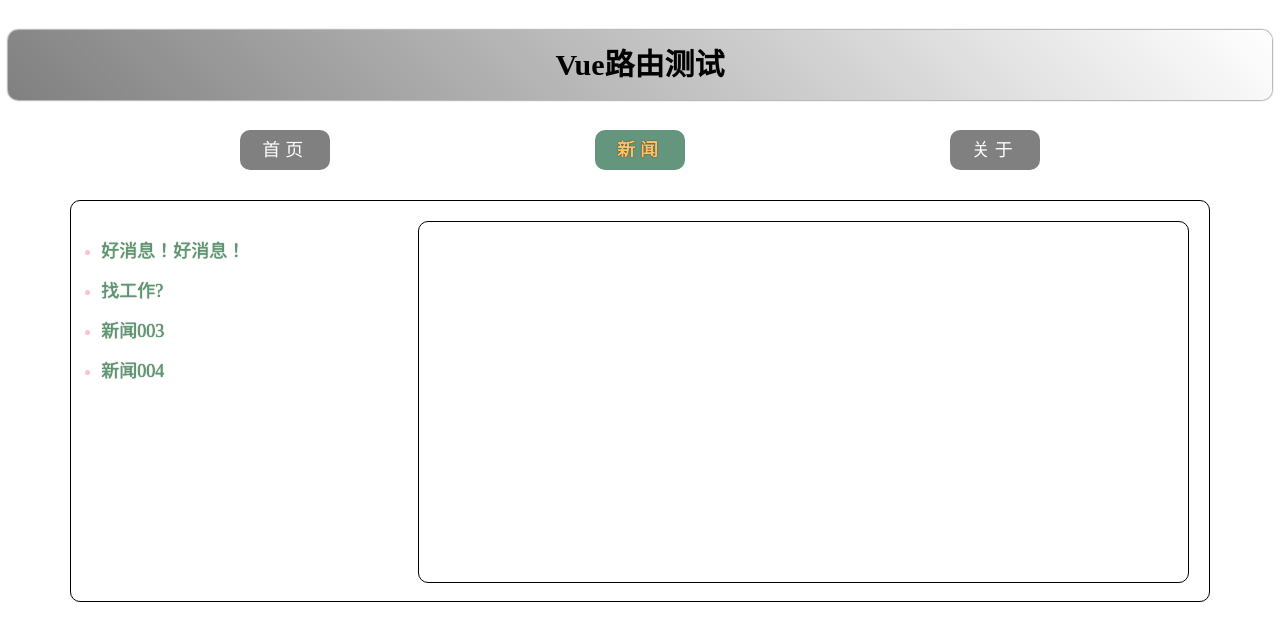
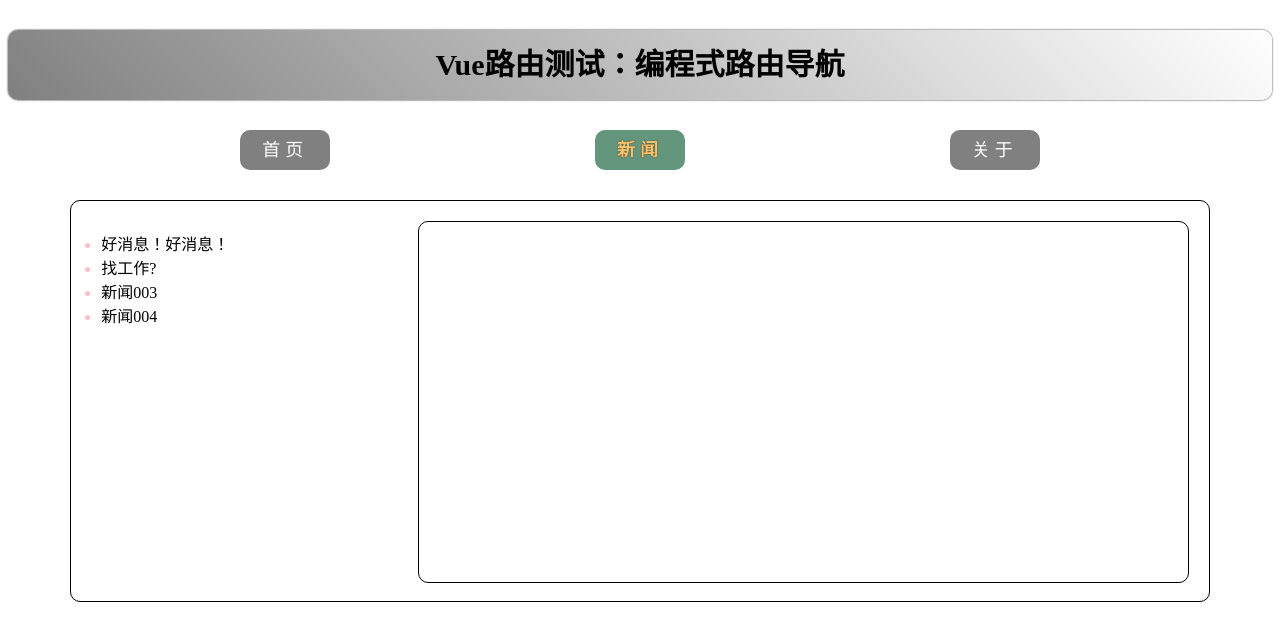
Before and after one commit to Mht-2025/Vue3-test, a Vue app: page /news in a window 1280 px wide. Shown: the top 640 px of the page. Built offline with nearby package versions, Linux system fonts and the light colour scheme; the HTML template or start-up script is replaced by a standard one.

Commit message:
编程式路由导航

```diff
--- a/src/App.vue
+++ b/src/App.vue
@@ -1,6 +1,6 @@
 <template>
   <div class="app">
-    <h2 class="title">Vue路由测试</h2>
+    <h2 class="title">Vue路由测试：编程式路由导航</h2>
     <!-- 导航区 -->
     <div class="navigate">
       <!-- RouterLink组件代替传统在a标签，
--- a/src/pages/News.vue
+++ b/src/pages/News.vue
@@ -1,8 +1,10 @@
 <template>
   <div class="news">
     <ul>
-      <li v-for="news in newsList" :key="news.id">
-        <router-link
+      <li v-for="news in newsList" :key="news.id" @click="showNews(news)">
+        <!-- <button @click="showNews(news)">查看新闻</button> -->
+        {{ news.title }}
+        <!-- <router-link
           :to="{
             name: 'xinwenxiangqing',
             query: {
@@ -13,7 +15,7 @@
           }"
         >
           {{ news.title }}
-        </router-link>
+        </router-link> -->
       </li>
     </ul>
     <div class="news-content">
@@ -23,6 +25,7 @@
 </template>
 
 <script setup lang="ts" name="News">
+import { useRouter } from "vue-router";
 import { reactive } from "vue";
 
 const newsList = reactive([
@@ -31,6 +34,23 @@ const newsList = reactive([
   { id: "jhehofkg03", title: "新闻003", content: "新闻内容003" },
   { id: "jhehofkg04", title: "新闻004", content: "新闻内容004" },
 ]);
+// 新闻类型 interface 解释 https://www.typescriptlang.org/docs/handbook/2/objects.html
+interface News {
+  id: string;
+  title: string;
+  content: string;
+}
+const router = useRouter();
+function showNews(news: News) {
+  router.push({
+    name: "xinwenxiangqing",
+    query: {
+      id: news.id,
+      title: news.title,
+      content: news.content,
+    },
+  });
+}
 </script>
 
 <style scoped>
@@ -45,6 +65,9 @@ const newsList = reactive([
   margin-top: 30px;
   /* list-style: none; */
   padding-left: 10px;
+}
+.news li {
+  cursor: pointer;
 }
 /* 列表项前缀 */
 .news li::marker {
--- a/src/router/index.ts
+++ b/src/router/index.ts
@@ -13,6 +13,11 @@ const router = createRouter({
   history:createWebHistory(),//路由器的工作模式
   // 管理的路由
   routes:[//一个一个的路由规则
+        //  {
+        //   path:'/',
+        //   name:'Home',
+        //   component:Home
+        // },
     {
       // 路由名称
       // path:'路径',
@@ -26,6 +31,7 @@ const router = createRouter({
       path:'/news',
       component:News,
       children:[
+
         {
           name:'xinwenxiangqing',
           // 子集路由路径不用带/
```
